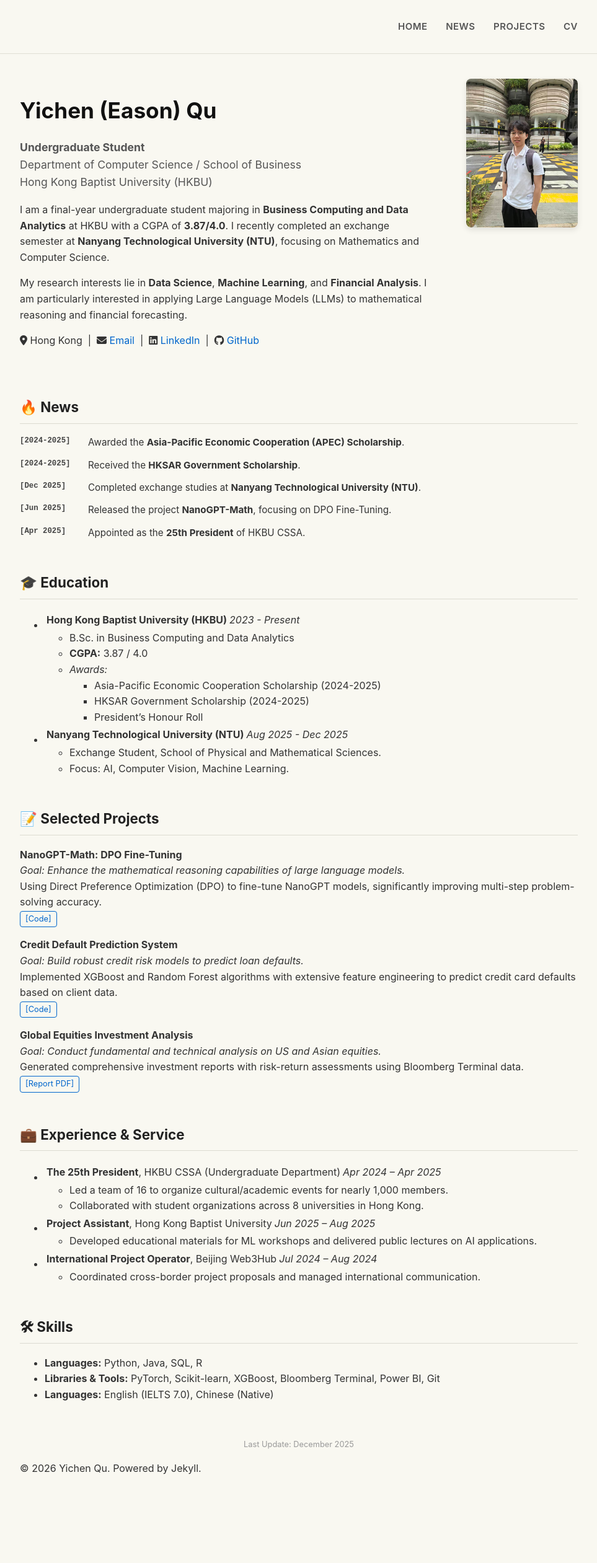
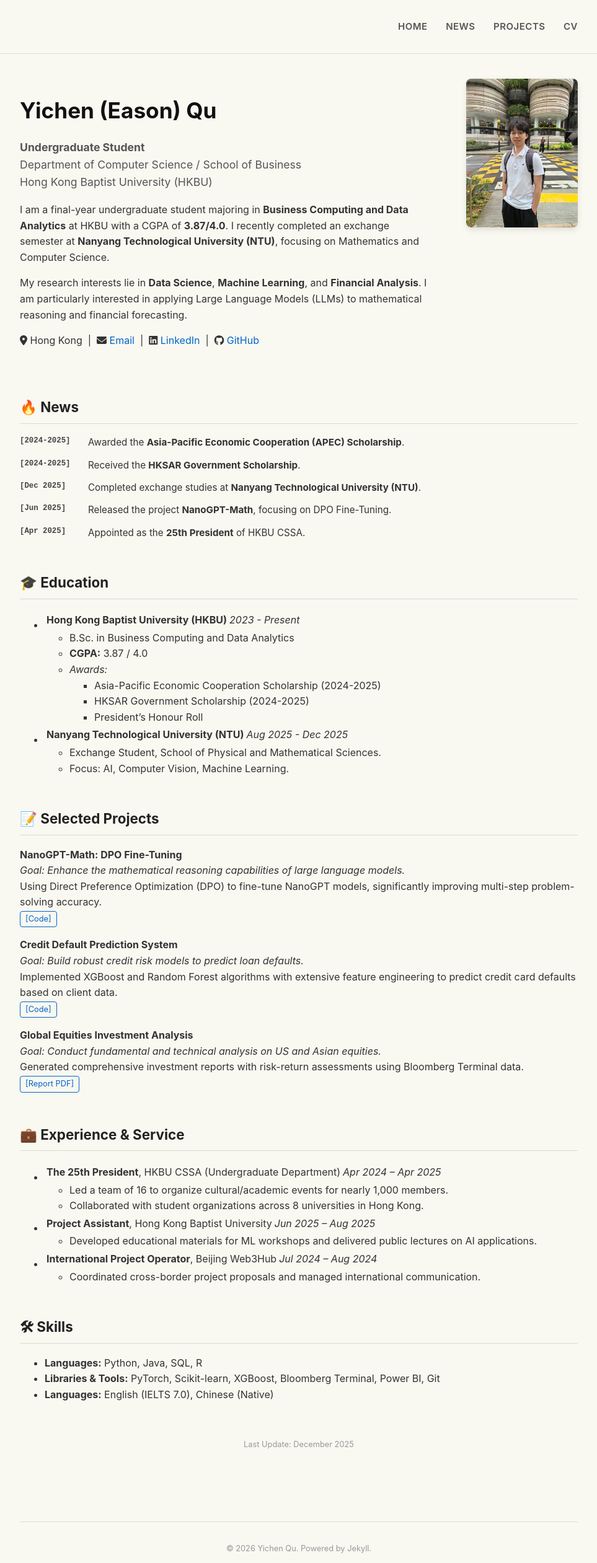
Before and after one commit to Eason-NotFound/Eason.github.io, a Jekyll site: the page built from index.md, in a window 1280 px wide. Shown: the whole page at 62% size, without its empty margins (158-1121 px from the left). Built offline with Jekyll 4.4.1, drawn with Linux system fonts in a browser that asks for light colours; before the commit the page ends 2399 px from its top, so only the background shows below that.

Commit message:
Update default.html

```diff
--- a/_layouts/default.html
+++ b/_layouts/default.html
@@ -8,25 +8,22 @@
     <link rel="stylesheet" href="https://cdnjs.cloudflare.com/ajax/libs/font-awesome/6.4.0/css/all.min.css">
 </head>
 <body>
-
     <div class="main-wrapper">
         <nav class="navbar">
             <div class="nav-links">
                 <a href="./">Home</a>
                 <a href="#news">News</a>
                 <a href="#projects">Projects</a>
-                <a href="docs/CV.pdf" target="_blank">CV</a>
+                <a href="docs/CV.pdf">CV</a>
             </div>
         </nav>
-
         <div class="container">
             {{ content }}
-
-            <footer class="site-footer">
+            <br><br>
+            <footer style="text-align: center; color: #999; font-size: 0.8em; margin-top: 50px; border-top: 1px solid #e0dfd5; padding-top: 20px;">
                 <p>&copy; 2026 Yichen Qu. Powered by Jekyll.</p>
             </footer>
         </div>
     </div>
-
 </body>
 </html>
```
